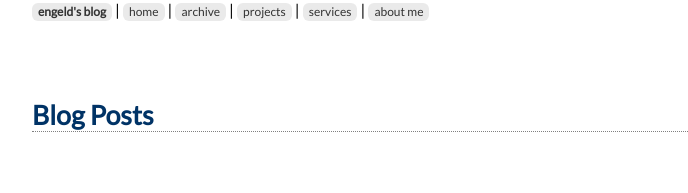
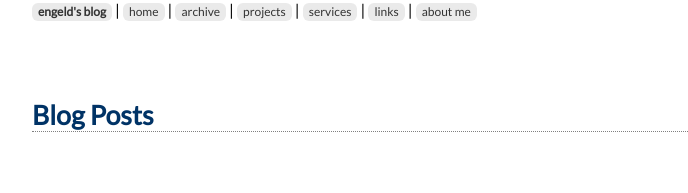
Before and after one commit to engeld/engeld.github.com, a Jekyll site: the page built from index.html, in a window 1280 px wide and 900 px high. Shown: the top 193 px of the window, without its empty margins (208-896 px from the left). Built offline with Jekyll 4.4.1, drawn with Linux system fonts in a browser that asks for light colours; Markdown is read by kramdown in place of the engine named in the settings.

Commit message:
add links overview page to navitation

```diff
--- a/_layouts/default.html
+++ b/_layouts/default.html
@@ -22,6 +22,7 @@
             <a class="extra" href="/archive.html">archive</a> |
             <a class="extra" href="/projects">projects</a> |
             <a class="extra" href="/services.html">services</a> |
+            <a class="extra" href="/links.html">links</a> |
             <a class="extra" href="/about">about me</a>
           </div>
 
```
